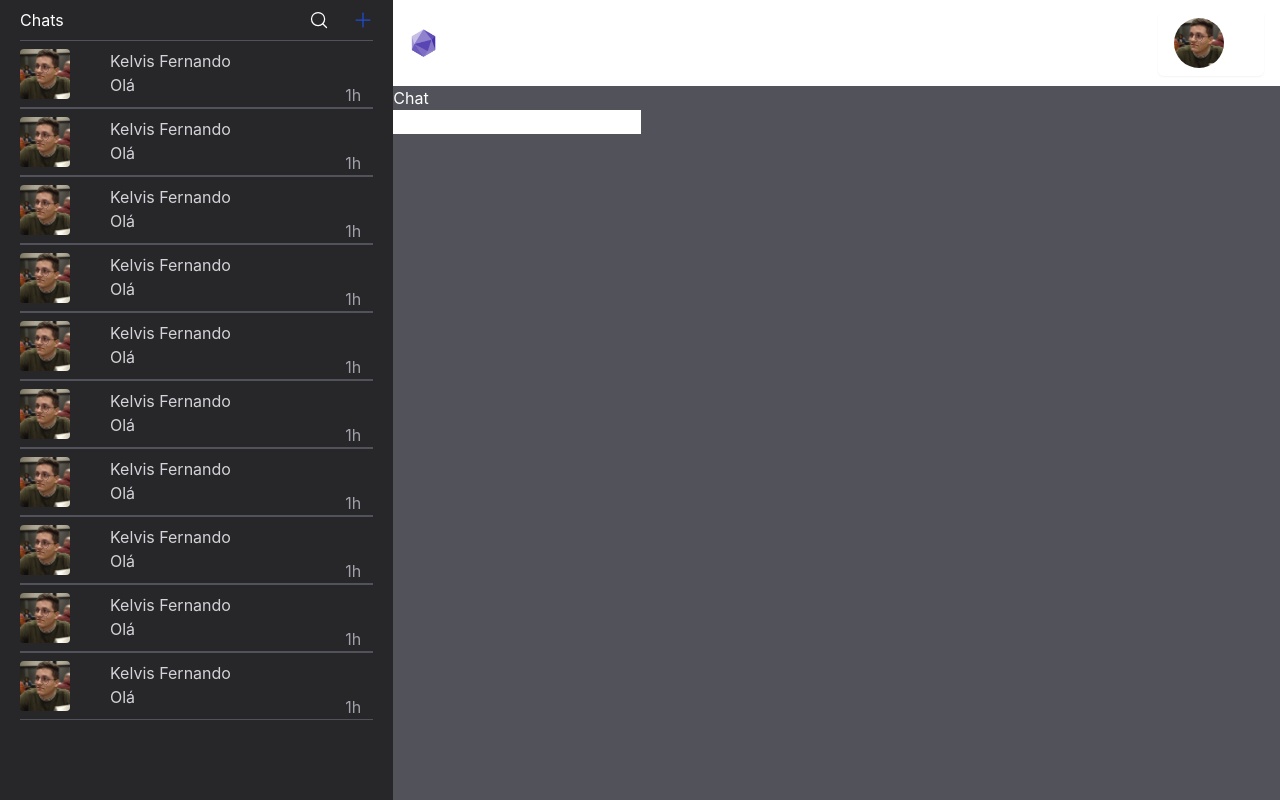
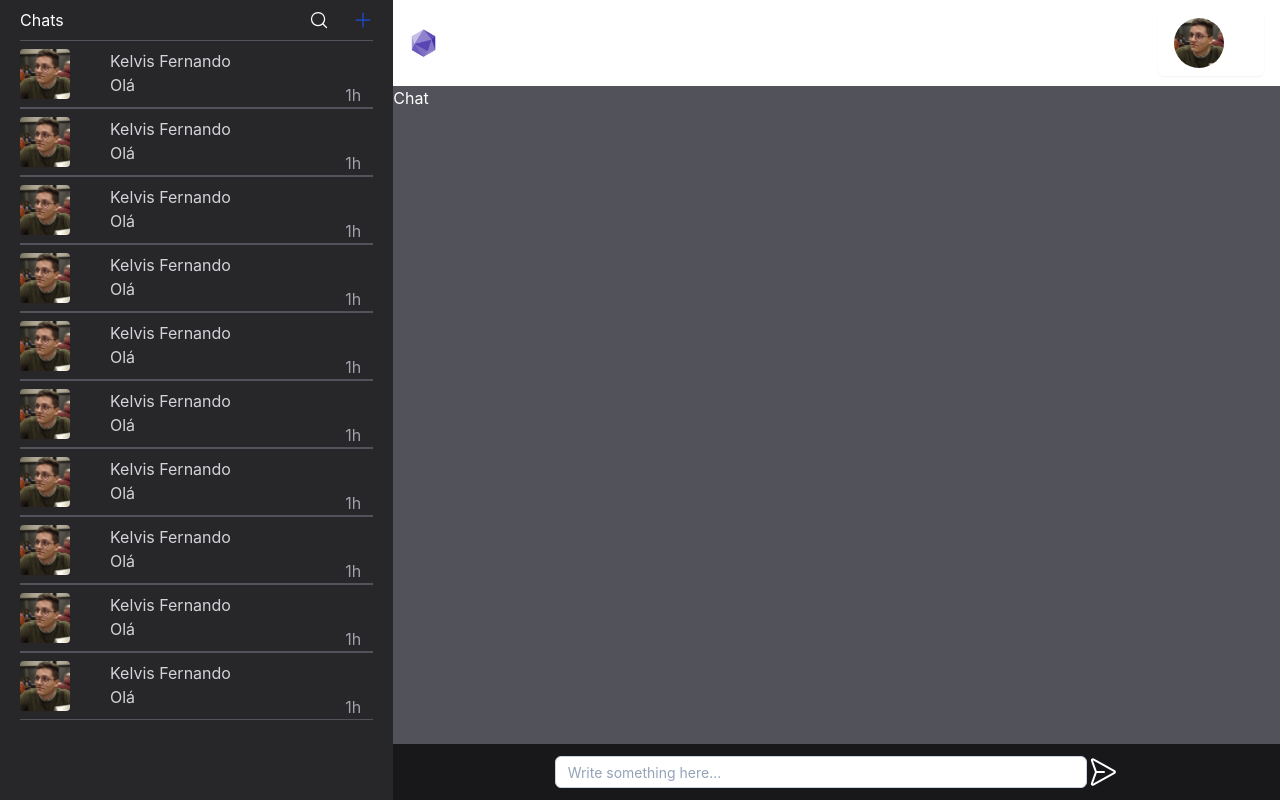
Before and after one commit to Kelvis-fernando/chat-app, a Next.js app: page /chat in a window 1280 px wide. Built offline with nearby package versions, Linux system fonts and the light colour scheme.

Commit message:
created input and button for send message, and use react hook form to control the send datas

```diff
--- a/src/components/chat/InputToWriteMessage.tsx
+++ /dev/null
@@ -1,11 +0,0 @@
-import type { NextPage } from "next";
-
-const InputToWriteMessage: NextPage = () => {
-   return (
-      <div>
-         <input type="text" />
-      </div>
-   );
-};
-
-export default InputToWriteMessage;
--- /dev/null
+++ b/src/components/chat/WriteAndSendMessage.tsx
@@ -0,0 +1,37 @@
+import type { NextPage } from "next";
+import styles from "../../styles/chat/WriteAndSendMessage.module.scss";
+import { PaperPlaneRight } from "phosphor-react";
+import { useForm, SubmitHandler } from "react-hook-form";
+
+interface Message {
+   message: string;
+}
+
+const InputToWriteMessage: NextPage = () => {
+   const {
+      register,
+      handleSubmit,
+      watch,
+      formState: { errors },
+   } = useForm<Message>();
+   const onSubmit: SubmitHandler<Message> = (message) =>
+      console.log(message.message);
+   return (
+      <form
+         onSubmit={handleSubmit(onSubmit)}
+         className={styles.writeAndSendMessage}
+      >
+         <input
+            type="text"
+            className={styles.sendMessageInput}
+            placeholder="Write something here..."
+            {...register("message")}
+         />
+         <button type="submit" onClick={() => console.log("/input")}>
+            <PaperPlaneRight size={32} className="hover:text-zinc-300" />
+         </button>
+      </form>
+   );
+};
+
+export default InputToWriteMessage;
--- a/src/pages/chat.tsx
+++ b/src/pages/chat.tsx
@@ -1,6 +1,6 @@
 import styles from "../styles/chat/Chat.module.scss";
 import HeaderChat from "../components/chat/HeaderChat";
-import InputToWriteMessage from "../components/chat/InputToWriteMessage";
+import WriteAndSendMessage from "../components/chat/WriteAndSendMessage";
 import Contacts from "../components/chat/Contacts";
 import { Plus, MagnifyingGlass } from "phosphor-react";
 import { useState } from "react";
@@ -104,7 +104,7 @@ const Chat = () => {
          <div className={styles.messageArea}>
             <HeaderChat />
             <p>Chat</p>
-            <InputToWriteMessage />
+            <WriteAndSendMessage />
          </div>
       </main>
    );
--- a/src/styles/chat/Chat.module.scss
+++ b/src/styles/chat/Chat.module.scss
@@ -6,7 +6,7 @@
    }
 
    .messageArea {
-      @apply w-4/5 h-[100vh] bg-zinc-600;
+      @apply w-4/5 h-[100vh] bg-zinc-600 relative;
    }
 
    .chatInput {
--- /dev/null
+++ b/src/styles/chat/WriteAndSendMessage.module.scss
@@ -0,0 +1,9 @@
+.writeAndSendMessage {
+   align-items: center;
+   @apply absolute flex justify-center w-full bottom-0
+      bg-zinc-900 h-14;
+
+   .sendMessageInput {
+      @apply h-8 w-3/5 px-3 py-2 bg-white border shadow-sm border-slate-300 placeholder-slate-400  disabled:bg-slate-50 disabled:text-slate-500 disabled:border-slate-200 focus:outline-none focus:border-sky-500 focus:ring-sky-500 block rounded-md sm:text-sm text-zinc-800;
+   }
+}
```
